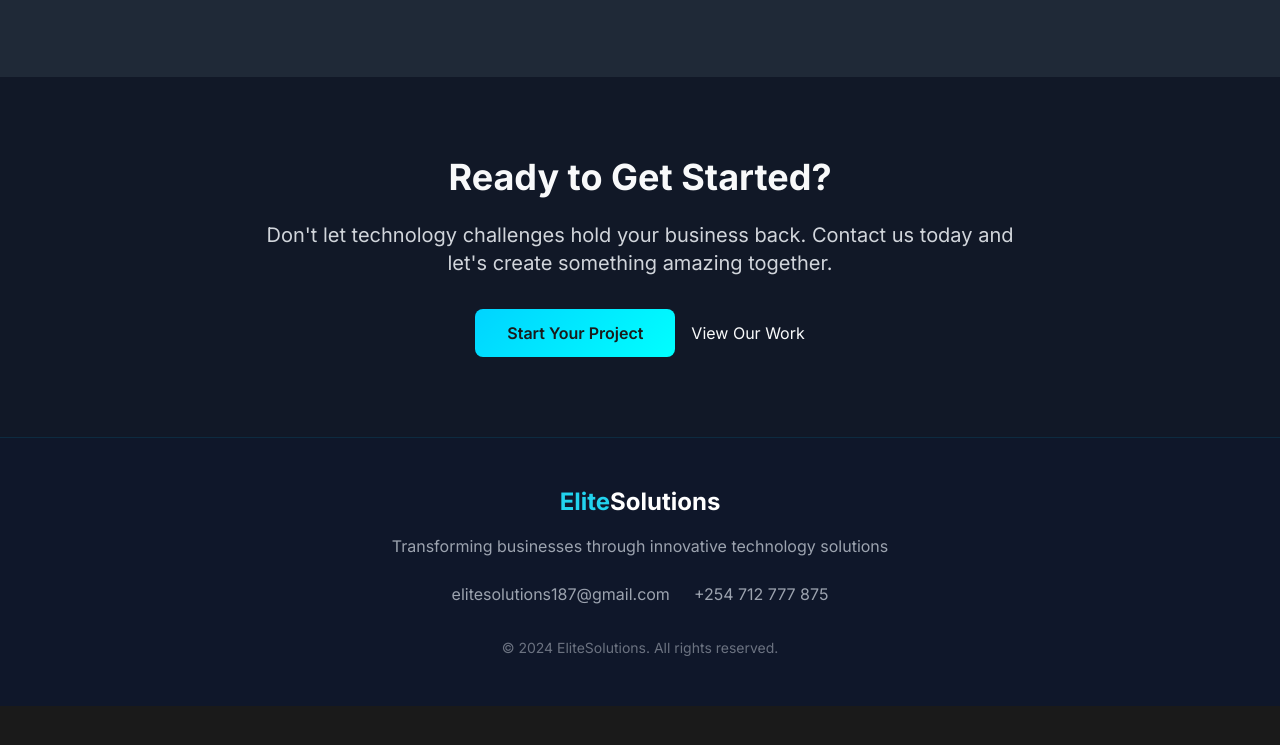
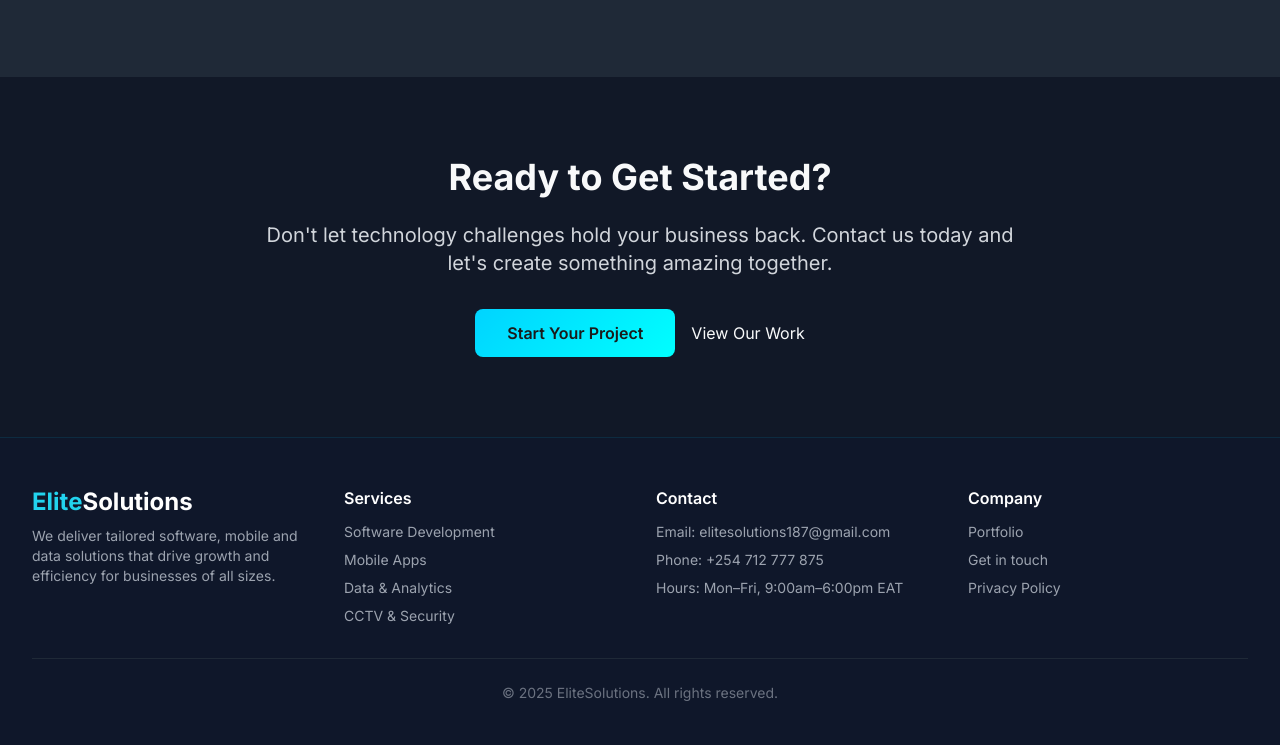
Before and after one commit to SteevyG1350/eltefinal, a plain HTML site: page contact.html in a window 1280 px wide. Shown: the part 3731-4476 px from the top of the page. Before the commit the page ends 4437 px from the top, so only its background shows below. Drawn offline with nearby package versions, Linux system fonts and the light colour scheme; some packages are replaced by stand-ins of ours.

Commit message:
Make footer professional and update contact details

```diff
--- a/contact.html
+++ b/contact.html
@@ -674,24 +674,47 @@
     <!-- Footer -->
     <footer class="footer py-12">
         <div class="max-w-7xl mx-auto px-4 sm:px-6 lg:px-8">
-            <div class="text-center">
-                <div class="text-2xl font-bold text-white mb-4">
-                    <span class="text-cyan-400">Elite</span>Solutions
+            <div class="grid grid-cols-1 md:grid-cols-4 gap-8">
+                <div>
+                    <div class="text-2xl font-bold text-white mb-2">
+                        <span class="text-cyan-400">Elite</span>Solutions
+                    </div>
+                    <p class="text-gray-400 text-sm">
+                        We deliver tailored software, mobile and data solutions that drive growth and efficiency for businesses of all sizes.
+                    </p>
                 </div>
-                <p class="text-gray-400 mb-6">
-                    Transforming businesses through innovative technology solutions
-                </p>
-                <div class="flex justify-center space-x-6 mb-8">
-                    <a href="mailto:elitesolutions187@gmail.com" class="text-gray-400 hover:text-cyan-400 transition-colors">
-                        elitesolutions187@gmail.com
-                    </a>
-                    <a href="tel:+254712777875" class="text-gray-400 hover:text-cyan-400 transition-colors">
-                        +254 712 777 875
-                    </a>
+
+                <div>
+                    <h4 class="text-white font-semibold mb-3">Services</h4>
+                    <ul class="text-gray-400 text-sm space-y-2">
+                        <li><a href="/services.html" class="hover:text-cyan-400">Software Development</a></li>
+                        <li><a href="/services.html#mobile" class="hover:text-cyan-400">Mobile Apps</a></li>
+                        <li><a href="/services.html#data" class="hover:text-cyan-400">Data & Analytics</a></li>
+                        <li><a href="/services.html#cctv" class="hover:text-cyan-400">CCTV & Security</a></li>
+                    </ul>
                 </div>
-                <p class="text-gray-500 text-sm">
-                    © 2024 EliteSolutions. All rights reserved.
-                </p>
+
+                <div>
+                    <h4 class="text-white font-semibold mb-3">Contact</h4>
+                    <ul class="text-gray-400 text-sm space-y-2">
+                        <li>Email: <a href="mailto:elitesolutions187@gmail.com" class="hover:text-cyan-400">elitesolutions187@gmail.com</a></li>
+                        <li>Phone: <a href="tel:+254712777875" class="hover:text-cyan-400">+254 712 777 875</a></li>
+                        <li>Hours: Mon–Fri, 9:00am–6:00pm EAT</li>
+                    </ul>
+                </div>
+
+                <div>
+                    <h4 class="text-white font-semibold mb-3">Company</h4>
+                    <ul class="text-gray-400 text-sm space-y-2">
+                        <li><a href="/portfolio.html" class="hover:text-cyan-400">Portfolio</a></li>
+                        <li><a href="/contact.html" class="hover:text-cyan-400">Get in touch</a></li>
+                        <li><a href="#" class="hover:text-cyan-400">Privacy Policy</a></li>
+                    </ul>
+                </div>
+            </div>
+
+            <div class="mt-8 border-t border-gray-800 pt-6 text-center">
+                <p class="text-gray-500 text-sm">© 2025 EliteSolutions. All rights reserved.</p>
             </div>
         </div>
     </footer>
```
Also changed, not shown: index.html (+39 -16 lines), portfolio.html (+39 -16 lines), services.html (+39 -16 lines).
